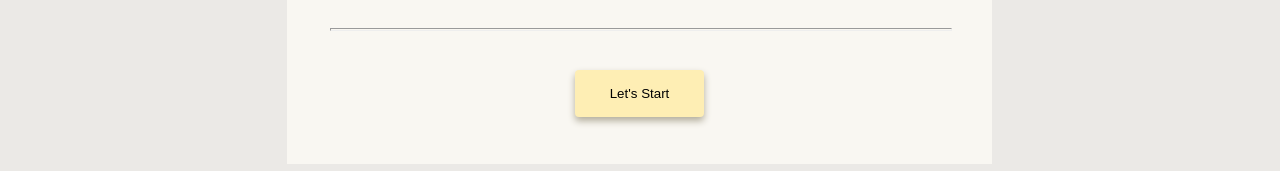
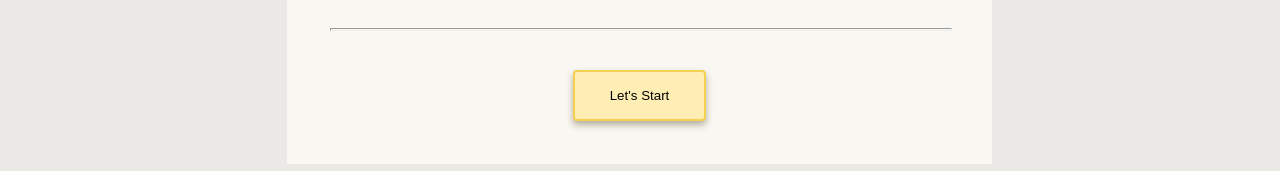
Before and after one commit to tannukumari14/assessment-platform, a Next.js app: page / in a window 1280 px wide. Shown: the part 631-802 px from the top of the page. Built offline with nearby package versions, Linux system fonts and the light colour scheme.

Commit message:
let's start button in portal

```diff
--- a/app/globals.css
+++ b/app/globals.css
@@ -163,7 +163,7 @@ body {
   gap: 10px;
   color:black;
   border-radius: 4px;
-  border: #F4D150;
+  border: 2px solid  #F4D150;
   background:  #FEEEB4;
   box-shadow: 0px 4px 7px 0px #B3AE9C;
 }
```
